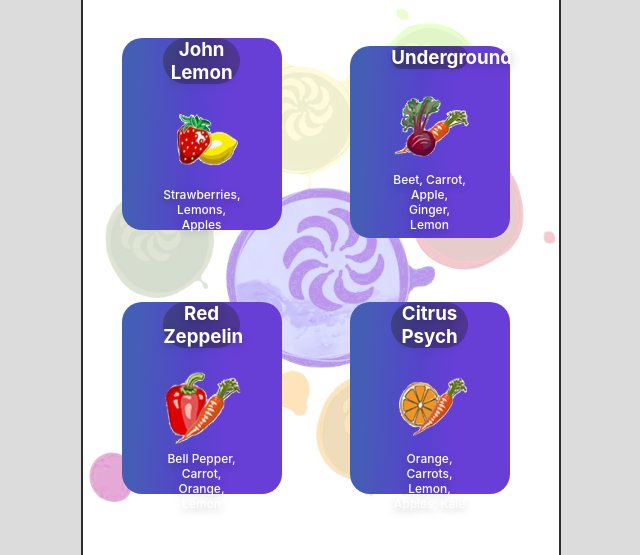
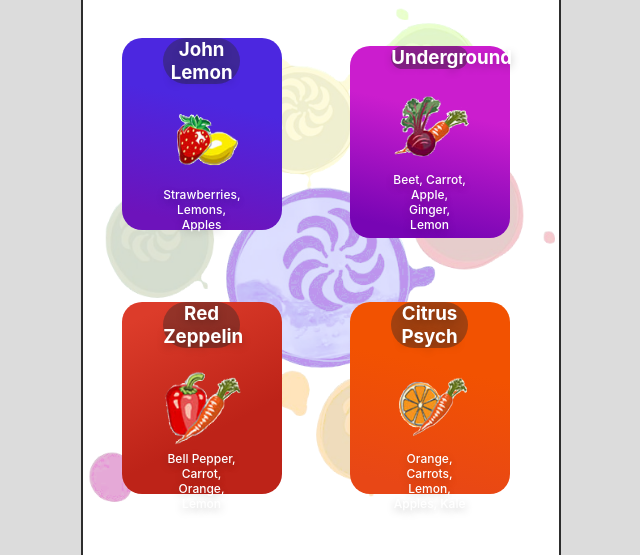
Before and after one commit to Giza-Deminuit/juvaProjectCopy, a plain HTML site: page predesigned.html in a window 1280 px wide. Shown: the part 100-655 px from the top of the page, without its empty margins (319-959 px from the left). Drawn offline with Linux system fonts and the light colour scheme.

Commit message:
Added colors to the buttons

```diff
--- a/drinks.css
+++ b/drinks.css
@@ -61,6 +61,30 @@
   padding-top: 0%;
   margin-top: 0%;
   font-size: 12px;
+}
+
+.redButton {
+  background-image: linear-gradient(152.88deg, #dc3c2a 9.16%, #bd2318 64.72%);
+}
+
+.greenButton {
+  background-image: linear-gradient(92.88deg, #A8C13F 9.16%, #a6c040 43.89%, #a9c246 64.72%);
+}
+
+.yellowButton {
+  background-image: linear-gradient(182.88deg, #b1d424 9.16%, #d0d319 64.72%);
+}
+
+.orangeButton {
+  background-image: linear-gradient(12.88deg, #e84716 9.16%, #f25201 64.72%);
+}
+
+.purpleButton {
+  background-image: linear-gradient(12.88deg, #7705b4 9.16%, #cb1dce 64.72%);
+}
+
+.bluishButton {
+  background-image: linear-gradient(12.88deg, #6d13bb 9.16%, #4c27e0 64.72%);
 }
 
 @media (min-width: 768px) {
--- a/predesigned.html
+++ b/predesigned.html
@@ -55,32 +55,32 @@
                     </button>
                 </div>
                 <div class="drink-holder">
-                    <button onclick="setCost(3.50), setJuice('John Lemon'), setDesc('Lemony fresh!') " class="button-36 open" id="open" role="button">
+                    <button onclick="setCost(3.50), setJuice('John Lemon'), setDesc('Lemony fresh!') " class="button-36 open bluishButton" id="open" role="button">
                         <h3>John Lemon</h3>
                         <img src="img/JohnLemon.png" alt="">
                         <p>Strawberries, Lemons, Apples</p>
                     </button>
-                    <button onclick="setCost(4.50), setJuice('Underground'), setDesc('All the minerals!') "class="button-36 open" id="open" role="button">
+                    <button onclick="setCost(4.50), setJuice('Underground'), setDesc('All the minerals!') "class="button-36 open purpleButton" id="open" role="button">
                         <h3>Underground</h3>
                         <img src="img/Underground.png" alt="">
                         <p>Beet, Carrot, Apple, Ginger, Lemon</p>
                     </button>
-                    <button onclick="setCost(3.52), setJuice('Red Zeppelin'), setDesc('You know he would love it') "class="button-36 open" id="open" role="button">
+                    <button onclick="setCost(3.52), setJuice('Red Zeppelin'), setDesc('You know he would love it') " class="button-36 open redButton" id="open" role="button">
                         <h3>Red Zeppelin</h3>
                         <img src="img/RedZeppelin.png" alt="">
                         <p>Bell Pepper, Carrot, Orange, Lemon</p>
                     </button>
-                    <button onclick="setCost(6.50), setJuice('Citrus Psych'), setDesc('Get psyched for this!') "class="button-36 open" id="open" role="button">
+                    <button onclick="setCost(6.50), setJuice('Citrus Psych'), setDesc('Get psyched for this!') "class="button-36 open orangeButton" id="open" role="button">
                         <h3>Citrus Psych</h3>
                         <img src="img/Citrus-Psych.png" alt="">
                         <p> Orange, Carrots, Lemon, Apples, Kale</p>
                     </button>
-                    <button onclick="setCost(2.24), setJuice('Reboot'), setDesc('Get that energy back!') "class="button-36 open" id="open" role="button">
+                    <button onclick="setCost(2.24), setJuice('Reboot'), setDesc('Get that energy back!') "class="button-36 open greenButton" id="open" role="button">
                         <h3>Reboot</h3>
                         <img src="img/reboot.png" alt="">
                         <p>Kale, Cucumber, Apple, Celery, Ginger, Lemon</p>
                     </button>
-                    <button onclick="setCost(4.51), setJuice('Prescription'), setDesc('Makes you feel so much better!') "class="button-36 open" id="open" role="button">
+                    <button onclick="setCost(4.51), setJuice('Prescription'), setDesc('Makes you feel so much better!') "class="button-36 open yellowButton" id="open" role="button">
                         <h3>Prescription</h3>
                         <img src="img/Prescription.png" alt="">
                         <p>Apple, Lemon, Ginger, Cayenne, Echinacea, Agave</p>
```
